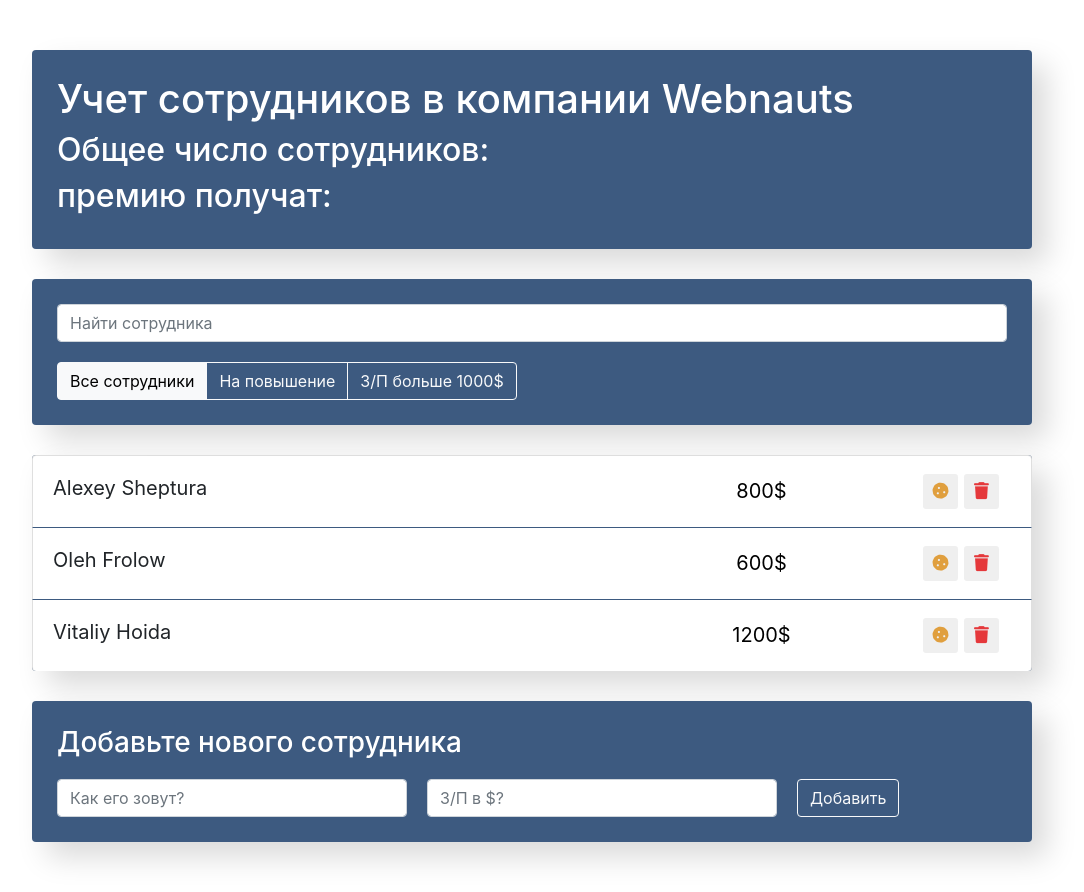
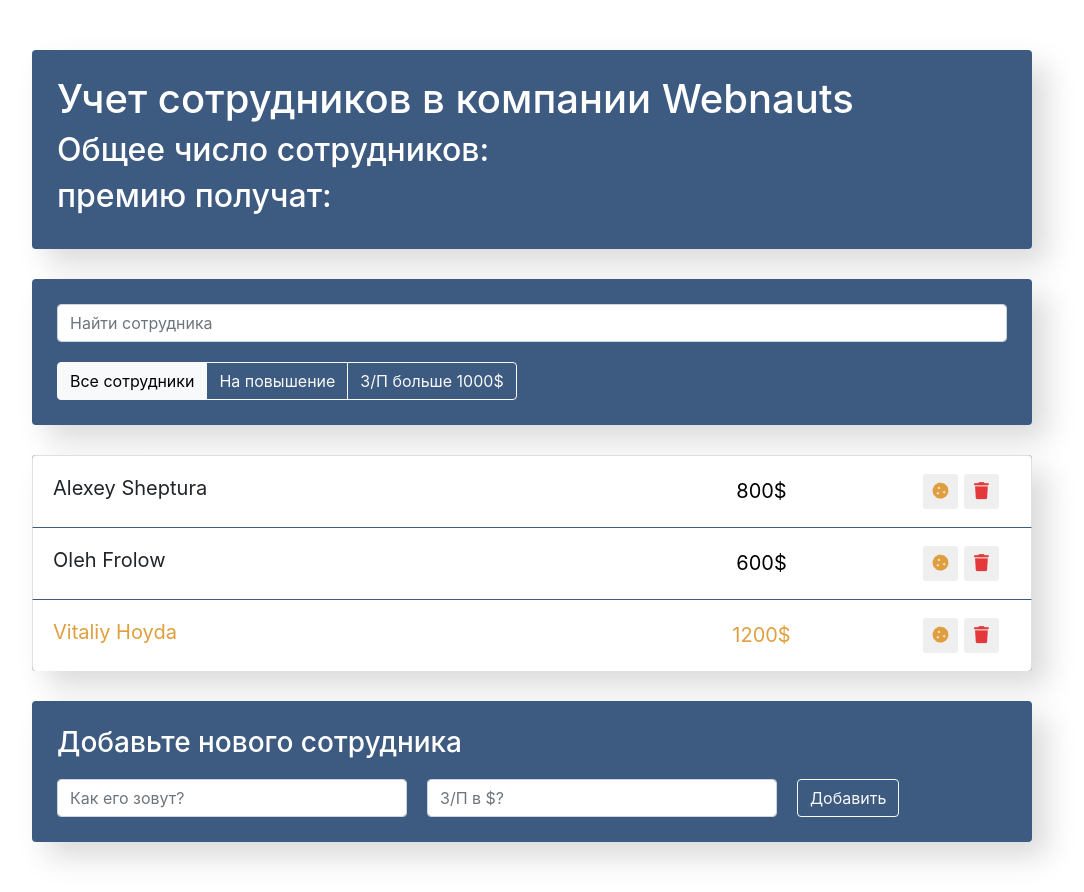
Before and after one commit to SneakyPotts/udemy-todo, a React (Create React App) app: page / in a window 1280 px wide. Shown: the whole page, without its empty margins (108-1192 px from the left). Built offline with nearby package versions, Linux system fonts and the light colour scheme.

Commit message:
added data obj; used props; added condition for styles list-item;

```diff
--- a/src/components/app/app.jsx
+++ b/src/components/app/app.jsx
@@ -6,6 +6,13 @@
 import EmployeesAddForm from "../employees-add-form/employees-add.form";
 
 function App() {
+
+  const data = [
+    {name: 'Alexey Sheptura', salary: 800, increase: false, id: 1},
+    {name: 'Oleh Frolow', salary: 600, increase: false, id: 2},
+    {name: 'Vitaliy Hoyda', salary: 1200, increase: true, id: 3},
+  ];
+
   return (
     <div className='app'>
       <AppInfo/>
@@ -15,7 +22,7 @@
         <AppFilter/>
       </div>
 
-      <EmployeesList/>
+      <EmployeesList data={data}/>
 
       <EmployeesAddForm/>
     </div>
--- a/src/components/employees-list-item/employees-list-item.jsx
+++ b/src/components/employees-list-item/employees-list-item.jsx
@@ -1,8 +1,12 @@
 import './employees-list-item.css';
 
-const EmployeesListItem = ({name, salary}) => {
+const EmployeesListItem = ({name, salary, increase}) => {
+  let classNames = 'list-group-item d-flex justify-content-between';
+  if (increase)
+    classNames += ' increase';
+
   return (
-    <li className="list-group-item d-flex justify-content-between">
+    <li className={classNames}>
       <span className="list-group-item-label">{name}</span>
       <input type="text" className="list-group-item-input" defaultValue={`${salary}$`}/>
       <div className='d-flex justify-content-center align-items-center'>
--- a/src/components/employees-list/employees-list.jsx
+++ b/src/components/employees-list/employees-list.jsx
@@ -1,12 +1,12 @@
 import './employees-list.css';
 import EmployeesListItem from "../employees-list-item/employees-list-item";
 
-const EmployeesList = () => {
+const EmployeesList = ({data}) => {
   return (
     <ul className='app-list list-group'>
-      <EmployeesListItem name="Alexey Sheptura" salary={800}/>
-      <EmployeesListItem name="Oleh Frolow" salary={600}/>
-      <EmployeesListItem name="Vitaliy Hoida" salary={1200}/>
+      {data.map(({id, ...itemProps}) =>
+        <EmployeesListItem key={id} {...itemProps}/>
+      )}
     </ul>
   );
 };
```
